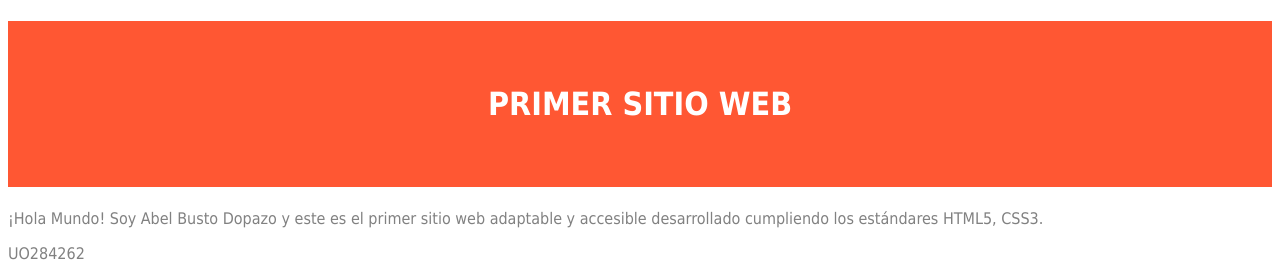
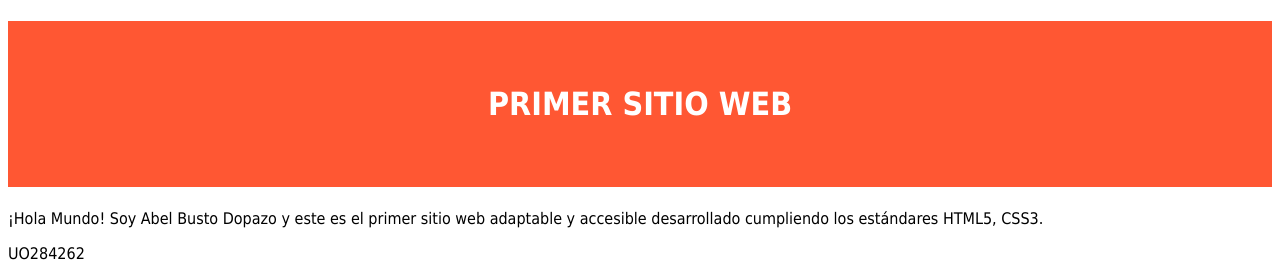
Before and after one commit to UO284262/Sew_UO284262, a plain HTML site: page index.html in a window 1280 px wide. Shown: the top 276 px of the page. Drawn offline with Linux system fonts and the light colour scheme.

Commit message:
Add files via upload

```diff
--- a/estilo/estilo.css
+++ b/estilo/estilo.css
@@ -1,7 +1,7 @@
 /*Especificidad: 001*/
 body {
   font-family: Tahoma, sans-serif;
-  color: #818181;
+  color: #000000;
   background-color: #fff;
  }
 /*Especificidad: 001*/
```
